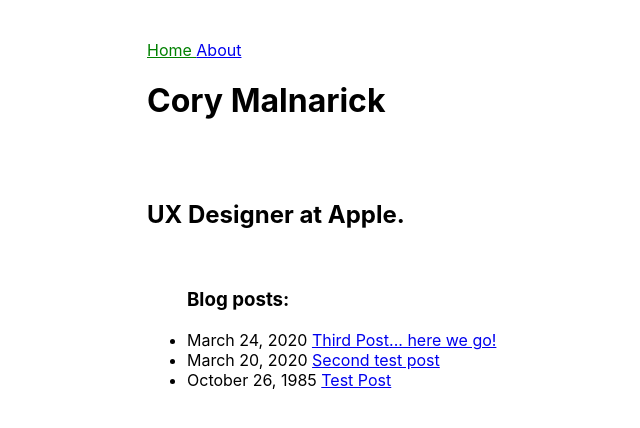
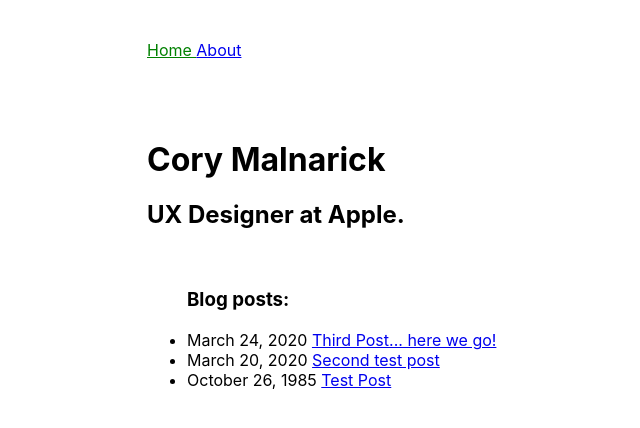
Before and after one commit to foundmonster/foundmonster.github.io, a Jekyll site: the page built from index.html, in a window 1280 px wide. Shown: the top 428 px of the page, without its empty margins (269-909 px from the left). Built offline with Jekyll 4.4.1, drawn with Linux system fonts in a browser that asks for light colours.

Commit message:
changed navspacing margin to top

```diff
--- a/_sass/main.scss
+++ b/_sass/main.scss
@@ -3,7 +3,7 @@
 }
 
 .navspacing {
-	margin-bottom: 80px
+	margin-top: 80px
 }
 
 .container {
```
